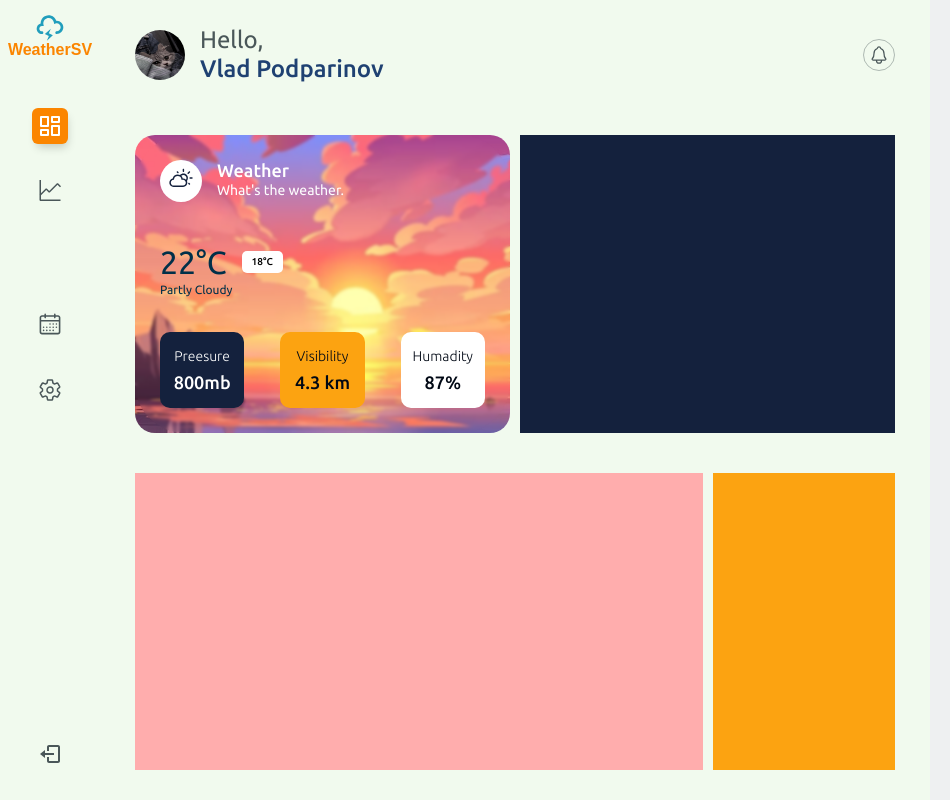
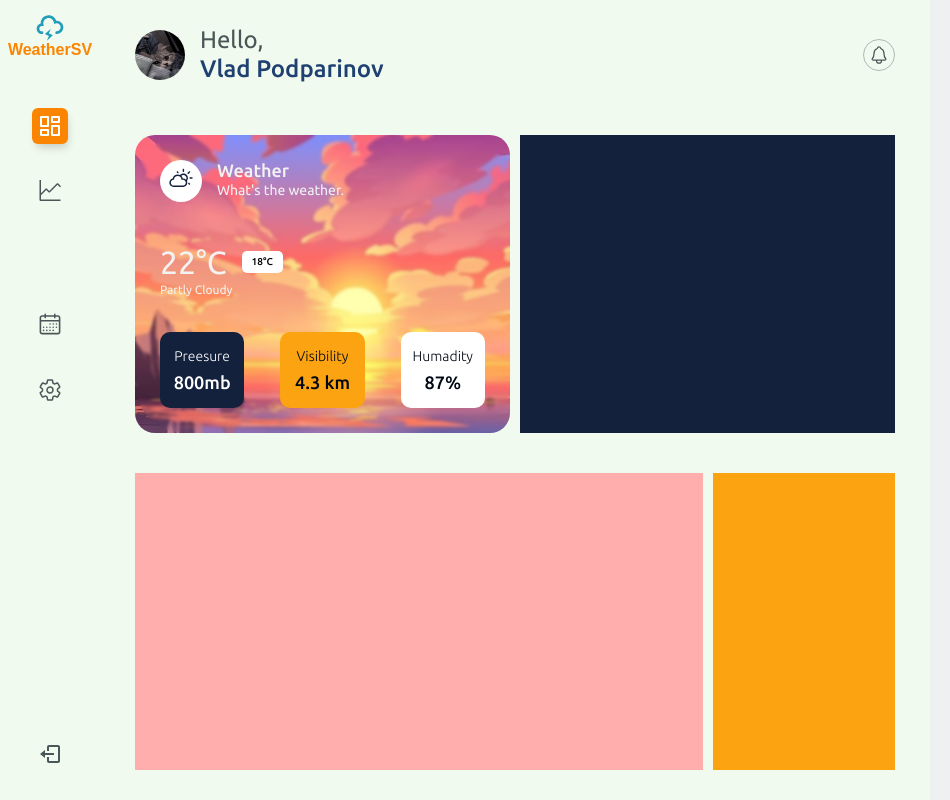
Before and after one commit to StinflixWork/project-react-2, a React (Vite) app: page / in a window 1280 px wide. Shown: the whole page, without its empty margins (0-950 px from the left). Built offline with nearby package versions, Linux system fonts and the light colour scheme; some icons are missing.

Commit message:
update: dashboard refactoring

```diff
--- /dev/null
+++ b/src/components/Widget/Widget.jsx
@@ -0,0 +1,15 @@
+import { WidgetFilter, WidgetStyled } from './Widget.styled.js'
+import ClearWeatherBg from 'assets/dashboard/widget-weather/clear-weather.jpg'
+import WidgetInfo from 'components/Widget/WidgetInfo/WidgetInfo.jsx'
+
+const Widget = ({ children, widgetInfo }) => {
+	return (
+		<WidgetStyled urlBg={ClearWeatherBg}>
+			<WidgetFilter />
+			<WidgetInfo widgetInfo={widgetInfo} />
+			{children}
+		</WidgetStyled>
+	)
+}
+
+export default Widget
--- a/src/components/WidgetWeather/WidgetDashboardStyled.js
+++ b/src/components/Widget/Widget.styled.js
@@ -1,6 +1,6 @@
 import styled from 'styled-components'
 
-export const WidgetWeatherStyled = styled.div`
+export const WidgetStyled = styled.div`
 	background-image: url(${(props) => props.urlBg});
 	background-repeat: no-repeat;
 	background-position: center;
@@ -25,33 +25,3 @@ export const WidgetFilter = styled.div`
 	backdrop-filter: blur(1.8px);
 	border-radius: 50px;
 `
-export const WidgetWeatherInfoStyled = styled.div`
-	display: flex;
-	column-gap: 15px;
-	position: relative;
-	z-index: 10;
-`
-
-export const WidgetWeatherInfoIcon = styled.div`
-	width: 42px;
-	height: 42px;
-	border-radius: 50%;
-	background-color: #fff;
-
-	display: grid;
-	place-items: center;
-`
-export const WidgetWeatherInfoBody = styled.div`
-	h3 {
-		font-size: 18px;
-		font-weight: 500;
-		color: #ffffff;
-		line-height: 120%;
-	}
-
-	p {
-		color: #fdfdfd;
-		line-height: 120%;
-		font-size: 14px;
-	}
-`
--- /dev/null
+++ b/src/components/Widget/WidgetInfo/WidgetInfo.jsx
@@ -0,0 +1,45 @@
+import styled from 'styled-components'
+
+const WidgetInfoStyled = styled.div`
+	display: flex;
+	column-gap: 15px;
+	position: relative;
+	z-index: 10;
+`
+
+const WidgetInfoIcon = styled.div`
+	width: 42px;
+	height: 42px;
+	border-radius: 50%;
+	background-color: #fff;
+
+	display: grid;
+	place-items: center;
+`
+const WidgetInfoBody = styled.div`
+	color: ${(props) => props.colorText};
+
+	h3 {
+		font-size: 18px;
+		font-weight: 500;
+		line-height: 120%;
+	}
+
+	p {
+		line-height: 120%;
+		font-size: 14px;
+	}
+`
+const WidgetInfo = ({ widgetInfo }) => {
+	return (
+		<WidgetInfoStyled>
+			<WidgetInfoIcon>{widgetInfo.icon}</WidgetInfoIcon>
+			<WidgetInfoBody colorText={widgetInfo.color}>
+				<h3>{widgetInfo.title}</h3>
+				<p>{widgetInfo.subtitle}</p>
+			</WidgetInfoBody>
+		</WidgetInfoStyled>
+	)
+}
+
+export default WidgetInfo
--- a/src/components/WidgetWeather/WidgetDashboard.jsx
+++ /dev/null
@@ -1,26 +0,0 @@
-import {
-	WidgetFilter,
-	WidgetWeatherInfoBody,
-	WidgetWeatherInfoIcon,
-	WidgetWeatherInfoStyled,
-	WidgetWeatherStyled
-} from 'components/WidgetWeather/WidgetDashboardStyled.js'
-import ClearWeatherBg from 'assets/dashboard/widget-weather/clear-weather.jpg'
-
-const WidgetDashboard = ({ children, widgetInfo }) => {
-	return (
-		<WidgetWeatherStyled urlBg={ClearWeatherBg}>
-			<WidgetFilter />
-			<WidgetWeatherInfoStyled>
-				<WidgetWeatherInfoIcon>{widgetInfo.icon}</WidgetWeatherInfoIcon>
-				<WidgetWeatherInfoBody>
-					<h3>{widgetInfo.title}</h3>
-					<p>{widgetInfo.subtitle}</p>
-				</WidgetWeatherInfoBody>
-			</WidgetWeatherInfoStyled>
-			{children}
-		</WidgetWeatherStyled>
-	)
-}
-
-export default WidgetDashboard
--- a/src/pages/Dashboard/DashboardHeader/DashboardHeader.jsx
+++ b/src/pages/Dashboard/DashboardHeader/DashboardHeader.jsx
@@ -1,56 +1,13 @@
-import styled from 'styled-components'
 import Avatar from 'assets/dashboard/img/avatar.jpg'
 import { IoNotificationsOutline } from 'react-icons/io5'
+import {
+	DashboardHeaderNotification,
+	DashboardHeaderStyled,
+	DashboardHeaderUser,
+	DashboardHeaderUserAvatar,
+	DashboardHeaderUserName
+} from './DashboardHeader.styled.js'
 
-const DashboardHeaderStyled = styled.header`
-	flex: 0 0 80px;
-	display: flex;
-	justify-content: space-between;
-	align-items: center;
-`
-
-const DashboardHeaderUser = styled.div`
-	display: flex;
-	align-items: center;
-	column-gap: 15px;
-`
-const DashboardHeaderUserAvatar = styled.div`
-	width: 50px;
-	height: 50px;
-	border-radius: 50%;
-	background-color: ${(props) => props.theme.backgroundSecondaryColor};
-	overflow: hidden;
-
-	img {
-		width: 100%;
-		height: 100%;
-	}
-`
-const DashboardHeaderUserName = styled.div`
-	font-size: 24px;
-	line-height: 120%;
-
-	p {
-		color: ${(props) => props.theme.textPrimaryColor};
-	}
-
-	h1 {
-		font-weight: 500;
-		color: #1f4172;
-	}
-`
-const DashboardHeaderNotification = styled.div`
-	width: 32px;
-	height: 32px;
-	display: grid;
-	place-items: center;
-	border: 1px solid rgba(74, 87, 89, 0.4);
-	border-radius: 50%;
-
-	svg {
-		color: ${(props) => props.theme.textPrimaryColor};
-	}
-`
 const DashboardHeader = () => {
 	return (
 		<DashboardHeaderStyled>
--- /dev/null
+++ b/src/pages/Dashboard/DashboardHeader/DashboardHeader.styled.js
@@ -0,0 +1,51 @@
+import styled from 'styled-components'
+
+export const DashboardHeaderStyled = styled.header`
+	flex: 0 0 80px;
+	display: flex;
+	justify-content: space-between;
+	align-items: center;
+`
+
+export const DashboardHeaderUser = styled.div`
+	display: flex;
+	align-items: center;
+	column-gap: 15px;
+`
+export const DashboardHeaderUserAvatar = styled.div`
+	width: 50px;
+	height: 50px;
+	border-radius: 50%;
+	background-color: ${(props) => props.theme.backgroundSecondaryColor};
+	overflow: hidden;
+
+	img {
+		width: 100%;
+		height: 100%;
+	}
+`
+export const DashboardHeaderUserName = styled.div`
+	font-size: 24px;
+	line-height: 120%;
+
+	p {
+		color: ${(props) => props.theme.textPrimaryColor};
+	}
+
+	h1 {
+		font-weight: 500;
+		color: #1f4172;
+	}
+`
+export const DashboardHeaderNotification = styled.div`
+	width: 32px;
+	height: 32px;
+	display: grid;
+	place-items: center;
+	border: 1px solid rgba(74, 87, 89, 0.4);
+	border-radius: 50%;
+
+	svg {
+		color: ${(props) => props.theme.textPrimaryColor};
+	}
+`
--- a/src/pages/Dashboard/DashboardWidgets/WidgetWeather/WidgetWeather.jsx
+++ b/src/pages/Dashboard/DashboardWidgets/WidgetWeather/WidgetWeather.jsx
@@ -1,13 +1,16 @@
-import WidgetWeatherValue from './WidgetWeatherValueSky/WidgetWeatherValueSky.jsx'
 import WidgetWeatherDiagrams from './WidgetWeatherDiagrams/WidgetWeatherDiagrams.jsx'
-import WidgetDashboard from 'components/WidgetWeather/WidgetDashboard.jsx'
+import Widget from 'components/Widget/Widget.jsx'
+import WidgetWeatherValue from './WidgetWeatherValue/WidgetWeatherValue.jsx'
 
 const WidgetWeather = ({ weatherData }) => {
 	return (
-		<WidgetDashboard widgetInfo={weatherData.optionsWidget}>
-			<WidgetWeatherValue tempData={weatherData.valueTemp} />
+		<Widget widgetInfo={weatherData.optionsWidget}>
+			<WidgetWeatherValue
+				tempData={weatherData.valueTemp}
+				colorText={weatherData.optionsWidget.color}
+			/>
 			<WidgetWeatherDiagrams diagramsData={weatherData.valueDiagrams} />
-		</WidgetDashboard>
+		</Widget>
 	)
 }
 
--- a/src/pages/Dashboard/DashboardWidgets/WidgetWeather/WidgetWeatherValueSky/WidgetWeatherValueSky.jsx
+++ b/src/pages/Dashboard/DashboardWidgets/WidgetWeather/WidgetWeatherValue/WidgetWeatherValue.jsx
@@ -1,20 +1,20 @@
 import styled from 'styled-components'
 
-const WidgetWeatherValueStyled = styled.div`
+const WidgetValueStyled = styled.div`
 	display: flex;
 	flex-direction: column;
 	row-gap: 6px;
 	position: relative;
 	z-index: 10;
 `
-const WidgetWeatherValueTemp = styled.div`
+const WidgetValueTemp = styled.div`
 	display: inline-flex;
 	column-gap: 15px;
 	align-items: center;
 
 	h2 {
 		font-size: 32px;
-		color: #003049;
+		color: ${(props) => props.colorText};
 	}
 
 	span {
@@ -26,25 +26,24 @@ const WidgetWeatherValueTemp = styled.div`
 		font-weight: 500;
 	}
 `
-const WidgetWeatherValueSky = styled.div`
+const WidgetValueSky = styled.div`
 	p {
 		font-size: 12px;
-		color: #003049;
+		color: ${(props) => props.colorText};
 		text-transform: capitalize;
 	}
 `
-
-const WidgetWeatherValue = ({ tempData }) => {
+const WidgetWeatherValue = ({ tempData, colorText }) => {
 	return (
-		<WidgetWeatherValueStyled>
-			<WidgetWeatherValueTemp>
+		<WidgetValueStyled>
+			<WidgetValueTemp colorText={colorText}>
 				<h2>{tempData.temp}&deg;C</h2>
 				<span>{tempData.feelLike}&deg;C</span>
-			</WidgetWeatherValueTemp>
-			<WidgetWeatherValueSky>
+			</WidgetValueTemp>
+			<WidgetValueSky colorText={colorText}>
 				<p>{tempData.skyConditions}</p>
-			</WidgetWeatherValueSky>
-		</WidgetWeatherValueStyled>
+			</WidgetValueSky>
+		</WidgetValueStyled>
 	)
 }
 
--- a/src/pages/Dashboard/DashboardWidgets/widgets.data.jsx
+++ b/src/pages/Dashboard/DashboardWidgets/widgets.data.jsx
@@ -15,7 +15,8 @@ export const weatherData = {
 		optionsWidget: {
 			title: 'Weather',
 			subtitle: `What's the weather.`,
-			icon: <WiDayCloudy size={26} color="#14213d" />
+			icon: <WiDayCloudy size={26} color="#14213d" />,
+			color: '#f2f2f2'
 		}
 	}
 }
```
